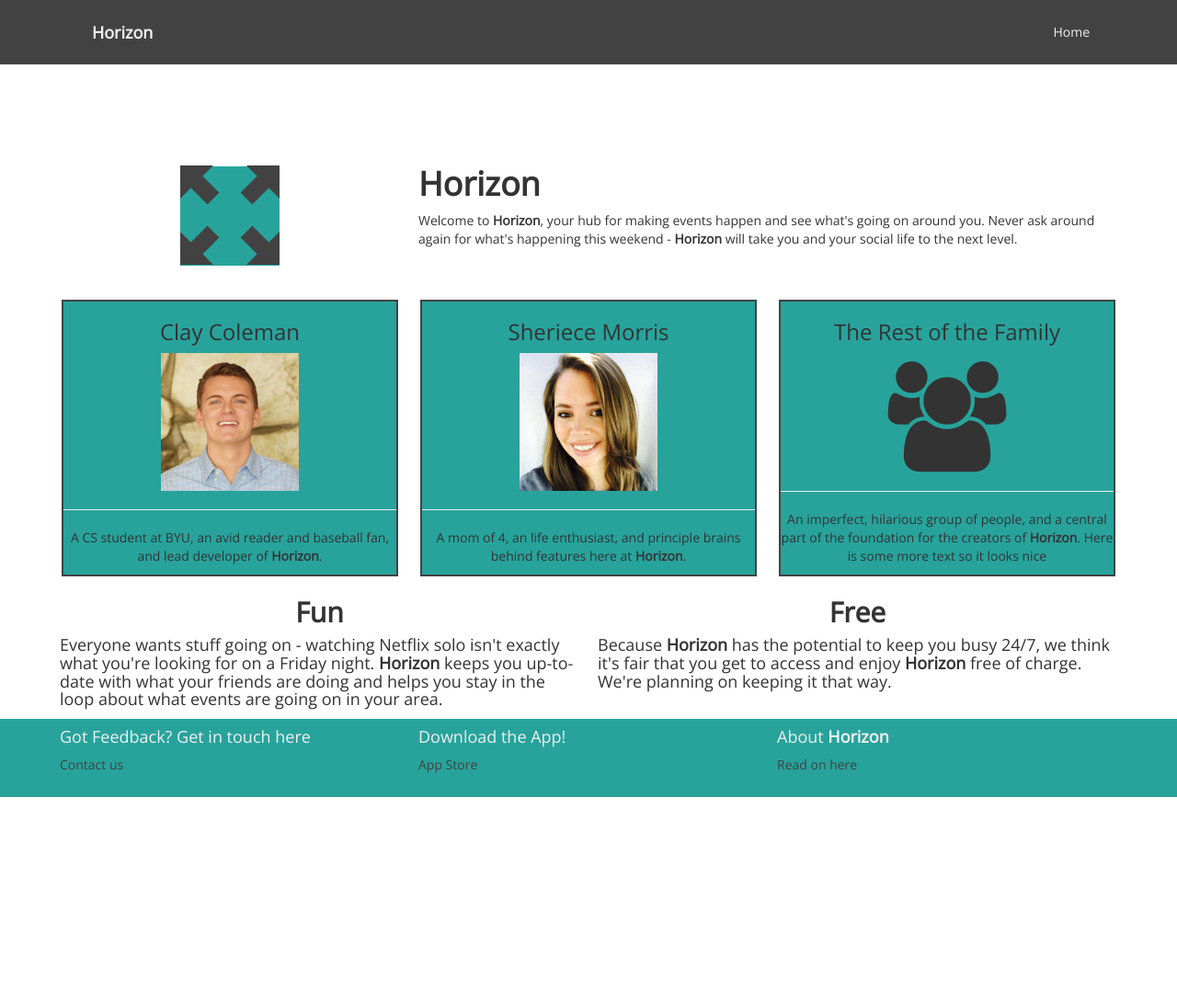
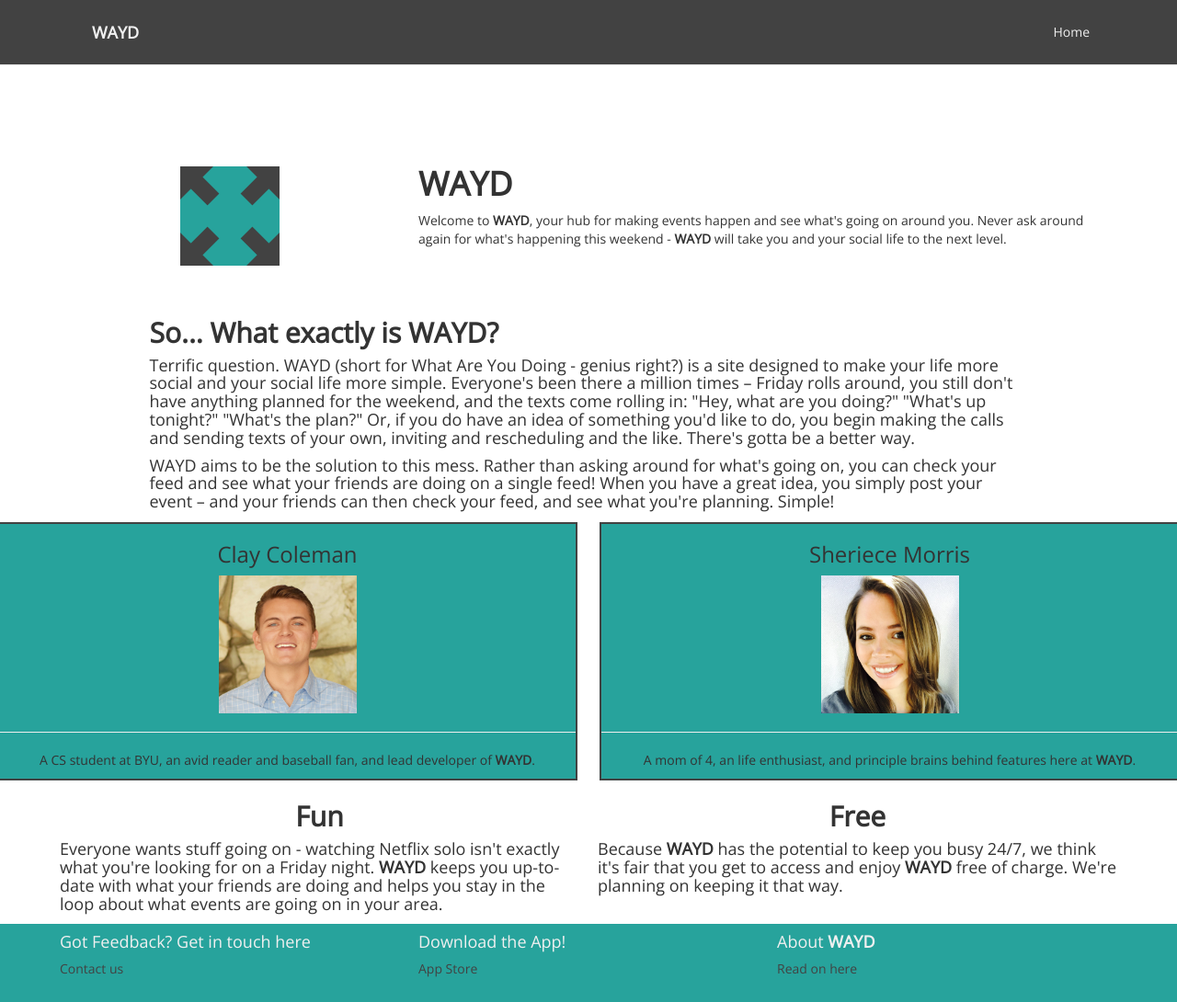
Before and after one commit to claycoleman/godogather, a Django app: page /about/ in a window 1280 px wide. Shown: the whole page at 92% size. Before the commit the page ends 867 px from the top, so only its background shows below. Run offline with Django 3.2, Linux system fonts and the light colour scheme; some libraries are stand-ins or nearby versions.

Commit message:
Changed the name to WAYD and invited new users to check out the about page.

```diff
--- a/web/templates/about.html
+++ b/web/templates/about.html
@@ -3,7 +3,7 @@
 
 {% block refresh %}<meta http-equiv="refresh" content="120">{% endblock %}
 
-{% block title %}About Horizon / Name here{% endblock title %}
+{% block title %}About WAYD / Name here{% endblock title %}
 
 {% block body %}
 <br>
@@ -15,49 +15,51 @@
         {# <img class="col-sm-4 center-block img-responsive" src="{% static 'assets/img/twitter.png' %}" alt="Stanley"> #}
         <div class="col-sm-4">
             <div>
-                <h1 class="text-center" ><span class="glyphicon glyphicon-fullscreen" style="background-color: #27A39C; color: #424242;"></span></h1>
+                <h1 class="text-center"><span class="glyphicon glyphicon-fullscreen" style="background-color: #27A39C; color: #424242; padding-top: 1px; height: 108px;"></span></h1>
             </div>
         </div>
         <div class="col-sm-8 centered">
-            <h1 >Horizon</h1>
-            <p>Welcome to <strong>Horizon</strong>, your hub for making events happen and see what's going on around you. Never ask around again for what's happening this weekend - <strong>Horizon</strong> will take you and your social life to the next level.</p>
+            <h1 >WAYD</h1>
+            <p>Welcome to <strong>WAYD</strong>, your hub for making events happen and see what's going on around you. Never ask around again for what's happening this weekend - <strong>WAYD</strong> will take you and your social life to the next level.</p>
         </div><!-- /col-sm-8 -->
     </div><!-- /row -->
     <br>
+    <div class="row">
+        <div class="col-sm-10 col-sm-offset-1">
+            <h2>So... What exactly is WAYD?</h2>
+            <h4>Terrific question. WAYD (short for What Are You Doing - genius right?) is a site designed to make your life more social and your social life more simple. Everyone's been there a million times – Friday rolls around, you still don't have anything planned for the weekend, and the texts come rolling in: "Hey, what are you doing?" "What's up tonight?" "What's the plan?" Or, if you do have an idea of something you'd like to do, you begin making the calls and sending texts of your own, inviting and rescheduling and the like. There's gotta be a better way.</h4>
+            <h4>WAYD aims to be the solution to this mess. Rather than asking around for what's going on, you can check your feed and see what your friends are doing on a single feed! When you have a great idea, you simply post your event – and your friends can then check your feed, and see what you're planning. Simple!</h4>
+        </div>
+
+    </div>
+</div>
     <div class="text-center row">
-        <div class="col-sm-4">
+        <div class="col-sm-6">
             <div class="about-col">
                 <h3>Clay Coleman</h3>
                 <img src="{% static 'img/clay-mini.jpeg' %}" class="thumb">
                 <hr>
-                <p>A CS student at BYU, an avid reader and baseball fan, and lead developer of <strong>Horizon</strong>.</p>
+                <p>A CS student at BYU, an avid reader and baseball fan, and lead developer of <strong>WAYD</strong>.</p>
             </div>
         </div>
-         <div class="col-sm-4">
+         <div class="col-sm-6">
             <div class="about-col">
                 <h3>Sheriece Morris</h3>
                 <img src="{% static 'img/sheriece-mini.jpg' %}" class="thumb">
                 <hr>
-                <p>A mom of 4, an life enthusiast, and principle brains behind features here at <strong>Horizon</strong>.</p>
-            </div>
-        </div>
-        <div class="col-sm-4">
-            <div class="about-col">
-                <h3>The Rest of the Family</h3>
-                <h2><span class="fa fa-users fa-4x"></span></h2>
-                <hr>
-                <p>An imperfect, hilarious group of people, and a central part of the foundation for the creators of <strong>Horizon</strong>. Here is some more text so it looks nice</p>
+                <p>A mom of 4, an life enthusiast, and principle brains behind features here at <strong>WAYD</strong>.</p>
             </div>
         </div>
     </div>
+<div class="container">
     <div class="row">
         <div class="col-sm-6">
             <h2 class="text-center">Fun</h2>
-            <h4>Everyone wants stuff going on - watching Netflix solo isn't exactly what you're looking for on a Friday night. <strong>Horizon</strong> keeps you up-to-date with what your friends are doing and helps you stay in the loop about what events are going on in your area.</h4>
+            <h4>Everyone wants stuff going on - watching Netflix solo isn't exactly what you're looking for on a Friday night. <strong>WAYD</strong> keeps you up-to-date with what your friends are doing and helps you stay in the loop about what events are going on in your area.</h4>
         </div><!-- /col-sm-6 -->
         <div class="col-sm-6">
             <h2 class="text-center">Free</h2>
-            <h4>Because <strong>Horizon</strong> has the potential to keep you busy 24/7, we think it's fair that you get to access and enjoy <strong>Horizon</strong> free of charge. We're planning on keeping it that way.</h4>
+            <h4>Because <strong>WAYD</strong> has the potential to keep you busy 24/7, we think it's fair that you get to access and enjoy <strong>WAYD</strong> free of charge. We're planning on keeping it that way.</h4>
         </div><!--/cosm-sm-6 -->
     </div><!-- /row -->
     <div class="row">
--- a/web/templates/base.html
+++ b/web/templates/base.html
@@ -26,7 +26,7 @@
             <span class="icon-bar"></span>
             <span class="icon-bar"></span>
           </button>
-          <a class="navbar-brand" href="{% url 'event_list_view' %}"><strong>Horizon</strong></a>
+          <a class="navbar-brand" href="{% url 'event_list_view' %}"><strong>WAYD</strong></a>
         </div>
 
         <!-- Collect the nav links, forms, and other content for toggling -->
@@ -156,7 +156,7 @@
                       </p>
                   </div><!-- /col-sm-4 -->
                   <div class="col-sm-4">
-                      <h4>About <strong>Horizon</strong></h4>
+                      <h4>About <strong>WAYD</strong></h4>
                       <a href="{% url 'about_view' %}">Read on here</a>
                   </div><!-- /col-sm-4 -->
               </div>
--- a/web/templates/event_list.html
+++ b/web/templates/event_list.html
@@ -128,9 +128,9 @@
                     <h2 class="text-center" style="color: lightgray;"><i class='fa fa-arrow-down'></i></h2>
                     </div>
                 {% else %}
-                    <h3>You have no event in your feed yet! Add some new friends or follow some groups to see some.</h3>
+                    <h3>You have no events in your feed yet! Add some new friends or follow some groups to see some. If it's your first time here, be sure to check out the <a href="{% url 'about' %}">about page</a> for more about WAYD.</h3>
                     <br>
-                    <h4 class="text-center"><a class="btn btn-primary form-control popup" href="/ajax/facebook_friends/"><i class='fa fa-facebook'></i>&nbsp;&nbsp;Find your Facebook friends on Horizon</a></h4>
+                    <h4 class="text-center"><a class="btn btn-primary form-control popup" href="/ajax/facebook_friends/"><i class='fa fa-facebook'></i>&nbsp;&nbsp;Find your Facebook friends on WAYD</a></h4>
 
                     <h4><a class="btn btn-primary form-control" href="{% url 'search_profiles' %}">Search for friends</a></h4>
                     </div>
@@ -140,7 +140,7 @@
                 <br>
                 <a class="btn btn-lg" href = "{% url 'event_create_view' %}" %}><i class='fa fa-plus-circle'></i> Create a new event</a>
                 <br>
-                <a class="btn btn-primary btn-sm popup" href="/ajax/facebook_friends/"><i class='fa fa-facebook'></i>&nbsp;&nbsp;Find your Facebook friends on Horizon</a>
+                <a class="btn btn-primary btn-sm popup" href="/ajax/facebook_friends/"><i class='fa fa-facebook'></i>&nbsp;&nbsp;Find your Facebook friends on WAYD</a>
                 <br>
                 <h3>Events you're going to!</h3>
                 <div class="main-events-going-to">
--- a/web/templates/facebook_friends.html
+++ b/web/templates/facebook_friends.html
@@ -1,4 +1,4 @@
-<h3>Your Facebook Friends on Horizon</h3>
+<h3>Your Facebook Friends on WAYD</h3>
 <div id="friends">
 {% if friends.exists %}
     {% for friend in friends %}
--- a/web/views.py
+++ b/web/views.py
@@ -31,7 +31,7 @@ def event_detail_view(request, pk):
     context = {}
 
     # TO DO -- fix the redirect-uri
-    context['share_url'] = 'https://www.facebook.com/dialog/feed?app_id={0}&display=popup&name={2}&description={3}&caption=Horizon%20events&link={1}&redirect_uri=http://social.coleclayman.us'.format(FB_APP_ID, urllib.quote_plus("http://127.0.0.1:8000%s" % resolve_url('event_detail_view', pk=pk)), 'Check out "%s" on Horizon Events!' % event.name, event.description)
+    context['share_url'] = 'https://www.facebook.com/dialog/feed?app_id={0}&display=popup&name={2}&description={3}&caption=WAYD%20events&link={1}&redirect_uri=http://social.coleclayman.us'.format(FB_APP_ID, urllib.quote_plus("http://127.0.0.1:8000%s" % resolve_url('event_detail_view', pk=pk)), 'Check out "%s" on WAYD Events!' % event.name, event.description)
 
     url_date_starting = datetime.combine(date=event.date_happening, time=event.time_starting).isoformat().replace('-', '').replace(':', '')
     url_date_ending = datetime.combine(date=event.date_happening, time=event.time_ending).isoformat().replace('-', '').replace(':', '')
@@ -116,6 +116,7 @@ def event_detail_view(request, pk):
 
     return render_to_response('event_detail.html', context, context_instance=RequestContext(request))
 
+
 @login_required
 def event_list_view(request):
 
@@ -130,7 +131,6 @@ def event_list_view(request):
 
     friend_events = []
     for friend in request.user.profile.friends.all():
-        print "friend"
         friend_events = list(chain(friend_events, friend.events_posted.filter(public=True)))
 
     group_events = []
@@ -589,6 +589,7 @@ def profile_create_view(request):
     new_profile.last_name = new_profile.user.last_name
 
     new_profile.save()
+    print 'lol'
 
     return redirect('event_list_view')
 
```
Also changed, not shown: web/templates/new_user.html (+5 -3 lines).
